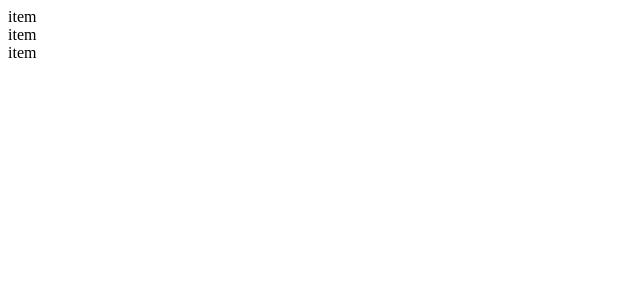
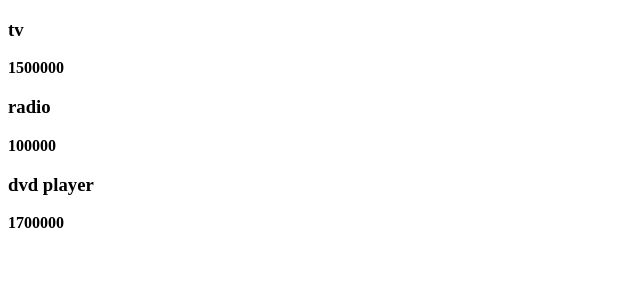
Before and after one commit to Masoume-vesali1993/practice-react, a React (Create React App) app: page / in a window 1280 px wide. Shown: the top 300 px of the page, without its empty margins (0-640 px from the left). Built offline with nearby package versions, Linux system fonts and the light colour scheme.

Commit message:
add data in items
Signed-off-by: Masoume <masoumevsl198@gmail.com>

```diff
--- a/src/components/ShopItem.js
+++ b/src/components/ShopItem.js
@@ -3,9 +3,14 @@ import React, { Component } from 'react';
 class ShopItem extends Component {
 
     render(){
+        console.log(this.props);
+
         return(
             <div className="shop-item">
-                item
+                <h3>{ this.props.name }</h3>
+                <div className="shop-item-detail">
+                    <b>{ this.props.price }</b>
+                </div>
             </div>
         );
     }
```
